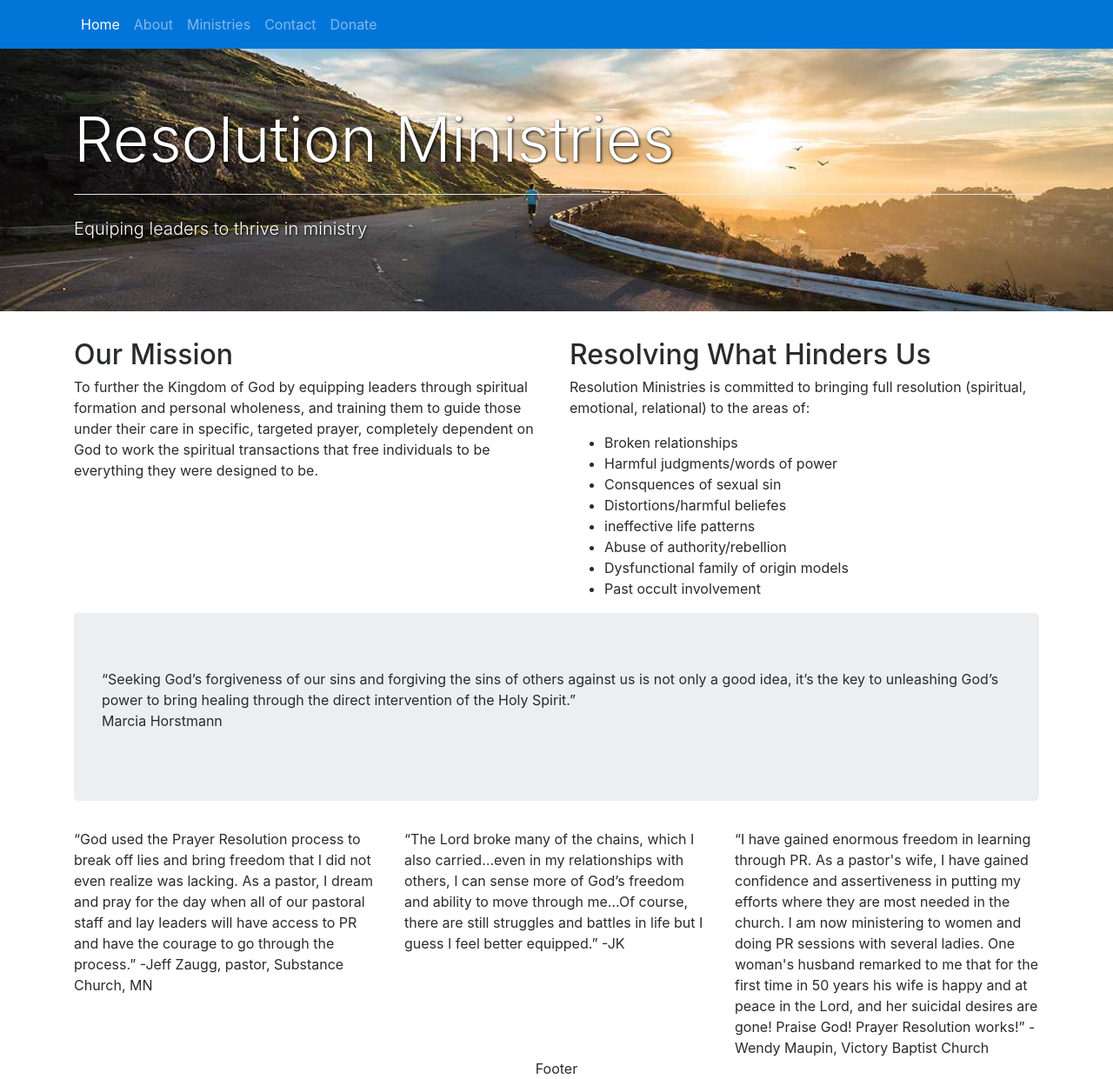
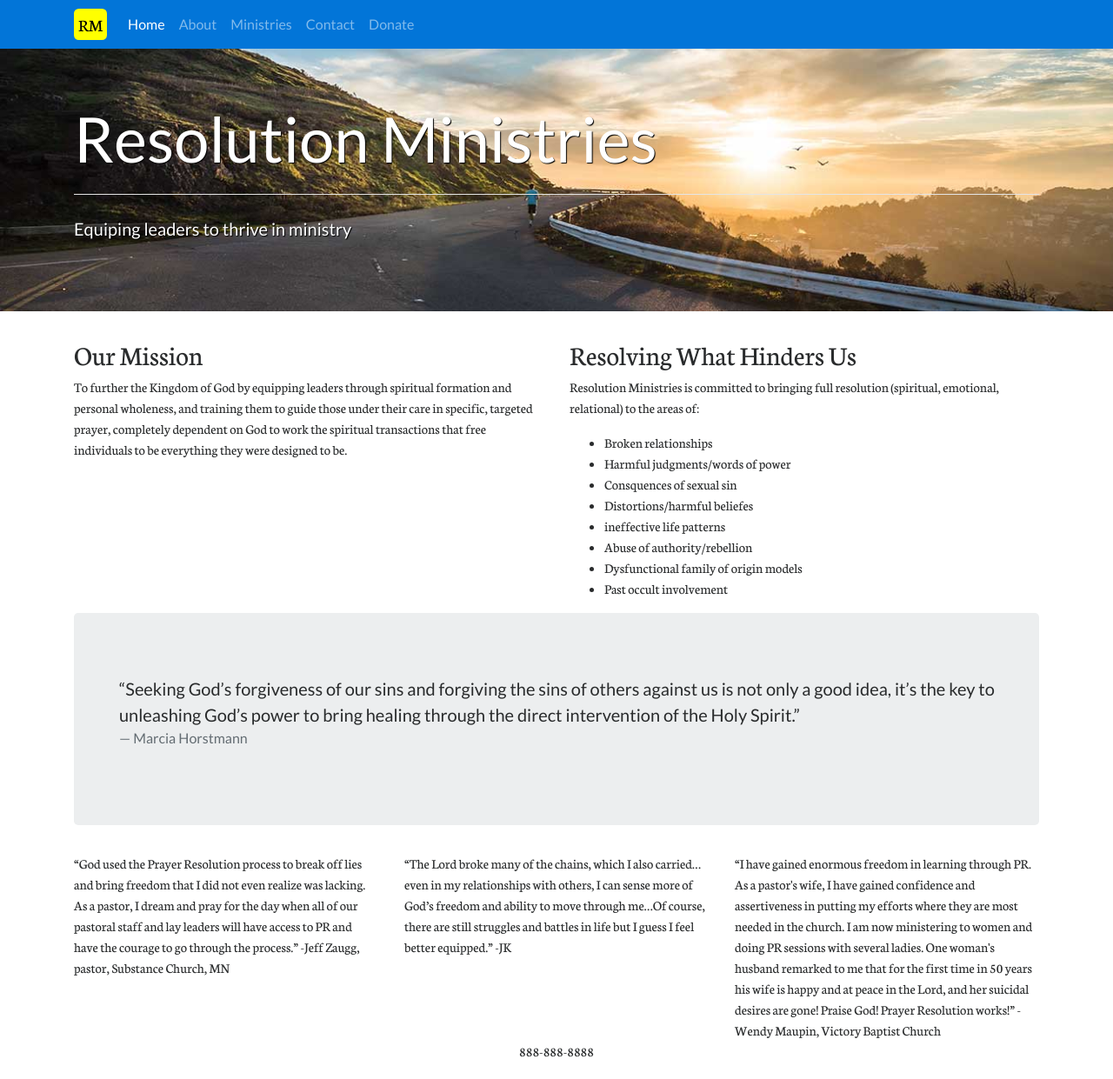
Before and after one commit to horstmannd/resolutionministries, a Jekyll site: the page built from index.html, in a window 1280 px wide. Shown: the whole page at 87% size. Built offline with Jekyll 4.4.1, drawn with Linux system fonts in a browser that asks for light colours; nearby versions of some CDN libraries.

Commit message:
Add google fonts. Update head, brand and blockquote

```diff
--- a/_includes/footer.html
+++ b/_includes/footer.html
@@ -1,4 +1,9 @@
 <!-- footer -->
 <footer class="text-center">
-Footer
+
+<div>
+  <span class="glyphicon glyphicon-earphone" aria-hidden="true"></span>
+  <span class="sr-only">Phone</span>
+  888-888-8888
+</div>
 </footer> <!-- /footer -->
--- a/_includes/head.html
+++ b/_includes/head.html
@@ -6,5 +6,6 @@
 <!-- Bootstrap CSS -->
 <link rel="stylesheet" href="https://maxcdn.bootstrapcdn.com/bootstrap/4.0.0-alpha.6/css/bootstrap.min.css" integrity="sha384-rwoIResjU2yc3z8GV/NPeZWAv56rSmLldC3R/AZzGRnGxQQKnKkoFVhFQhNUwEyJ" crossorigin="anonymous">
 <link rel="stylesheet" href="{{ site.baseurl }}/css/styles.css">
+<link rel="stylesheet" type="text/css" href="https://fonts.googleapis.com/css?family=Neuton|Lato">
 <title>{{ site.title }} &ndash; {{ page.title }}</title>
 </head>
--- a/_includes/nav.html
+++ b/_includes/nav.html
@@ -1,11 +1,11 @@
 <nav class="navbar navbar-toggleable-sm navbar-inverse bg-faded bg-primary">
   <div class="container">
+    <a class="navbar-brand rm name" href="#">RM</a>
     <button class="navbar-toggler" type="button" data-toggle="collapse" data-target="#navbarNav" aria-controls="navbarNav" aria-expanded="false" aria-label="Toggle navigation">
       <span class="navbar-toggler-icon"></span>
     </button>
-    <!--<a class="navbar-brand rm" href="#">RM</a>-->
     <div class="collapse navbar-collapse" id="navbarNav">
-      <ul class="navbar-nav">
+      <ul id="main-nav" class="navbar-nav">
         <li class="nav-item active">
           <a class="nav-link" href="#">Home <span class="sr-only">(current)</span></a>
         </li>
--- a/css/styles.css
+++ b/css/styles.css
@@ -2,8 +2,17 @@
 	background-image: url("../img/runner.jpg");
 	background-position: center;
 	background-size: cover;
+	font-family: 'Lato', sans-serif;
 	color: white;
-	text-shadow: 1px 1px 3px black;
+	text-shadow: 1px 1px 1px black;
+}
+
+body {
+	font-family: 'Neuton', serif;
+}
+
+#main-nav {
+	font-family: 'Lato', sans-serif;
 }
 
 #main-jumbotron hr {
@@ -14,7 +23,7 @@
 	background-color: yellow;
 	border-radius: 15%;
 	color: black;
-	padding: 3px;
+	padding: 3px 5px;
 	color: black;
 	transition-duration: 1s;
 	transition-property: color, background-color;
@@ -25,3 +34,7 @@
 	color: yellow;
 	background-color: black;
 }
+
+blockquote {
+	font-family: 'Lato', sans-serif;
+}
--- a/index.html
+++ b/index.html
@@ -29,24 +29,24 @@
 </div>
 
 <div class="jumbotron">
-  <blockquote>
+  <blockquote class="blockquote">
     “Seeking God’s forgiveness of our sins and forgiving the sins of others against us is not only a good idea,
     it’s the key to unleashing God’s power to bring healing through the direct intervention of the Holy Spirit.”
-    <footer>Marcia Horstmann</footer>
+    <footer class="blockquote-footer">Marcia Horstmann</footer>
   </blockquote>
 </div>
 
 <div class="row">
-  <div class="col-md-4">
+  <div class="col-md-4 medium">
     “God used the Prayer Resolution process to break off lies and bring freedom that I did not even realize was lacking. As a pastor, I dream and pray for the day when all of our pastoral staff and lay leaders will have access to PR and have the courage to go through the process.”
     -Jeff Zaugg, pastor, Substance Church, MN
   </div>
-  <div class="col-md-4">
+  <div class="col-md-4 medium">
     “The Lord broke many of the chains, which I also carried…even in my relationships with others, I can sense more of God’s freedom and ability
     to move through me…Of course, there are still struggles and battles in life but I guess I feel better equipped.”
     -JK
   </div>
-  <div class="col-md-4">
+  <div class="col-md-4 medium">
     “I have gained enormous freedom in learning through PR. As a pastor's wife, I have gained confidence and assertiveness in putting my efforts where they are most needed in the church. I am now ministering to women and doing PR sessions with several ladies.  One woman's husband remarked to me that for the first time in 50 years his wife is happy and at peace in the Lord, and her suicidal desires are gone!  Praise God!  Prayer Resolution works!”
     -Wendy Maupin, Victory Baptist Church
   </div>
```
